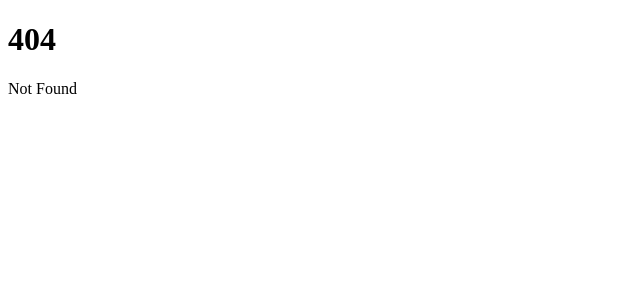
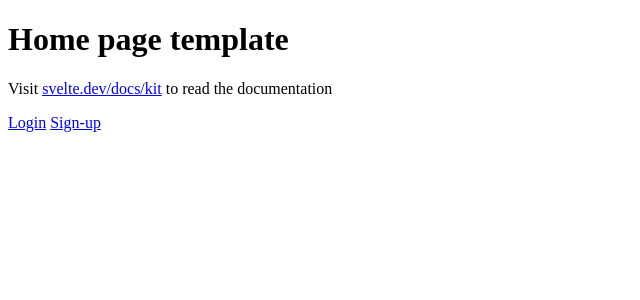
Before and after one commit to kitty-committee/kittysync, a SvelteKit app in the folder packages/frontend/: page / in a window 1280 px wide. Before the commit this address had no page. Shown: the top 300 px of the page, without its empty margins (0-640 px from the left). Built offline with nearby package versions, Linux system fonts and the light colour scheme.

Commit message:
fix: Index page

```diff
--- /dev/null
+++ b/packages/frontend/src/routes/+page.svelte
@@ -0,0 +1,9 @@
+<script lang="ts">
+    import { resolve } from "$app/paths";
+</script>
+
+<h1>Home page template</h1>
+<p>Visit <a href="https://svelte.dev/docs/kit">svelte.dev/docs/kit</a> to read the documentation</p>
+
+<a href={resolve("/app/login")}>Login</a>
+<a href={resolve("/app/signup")}>Sign-up</a>
```
